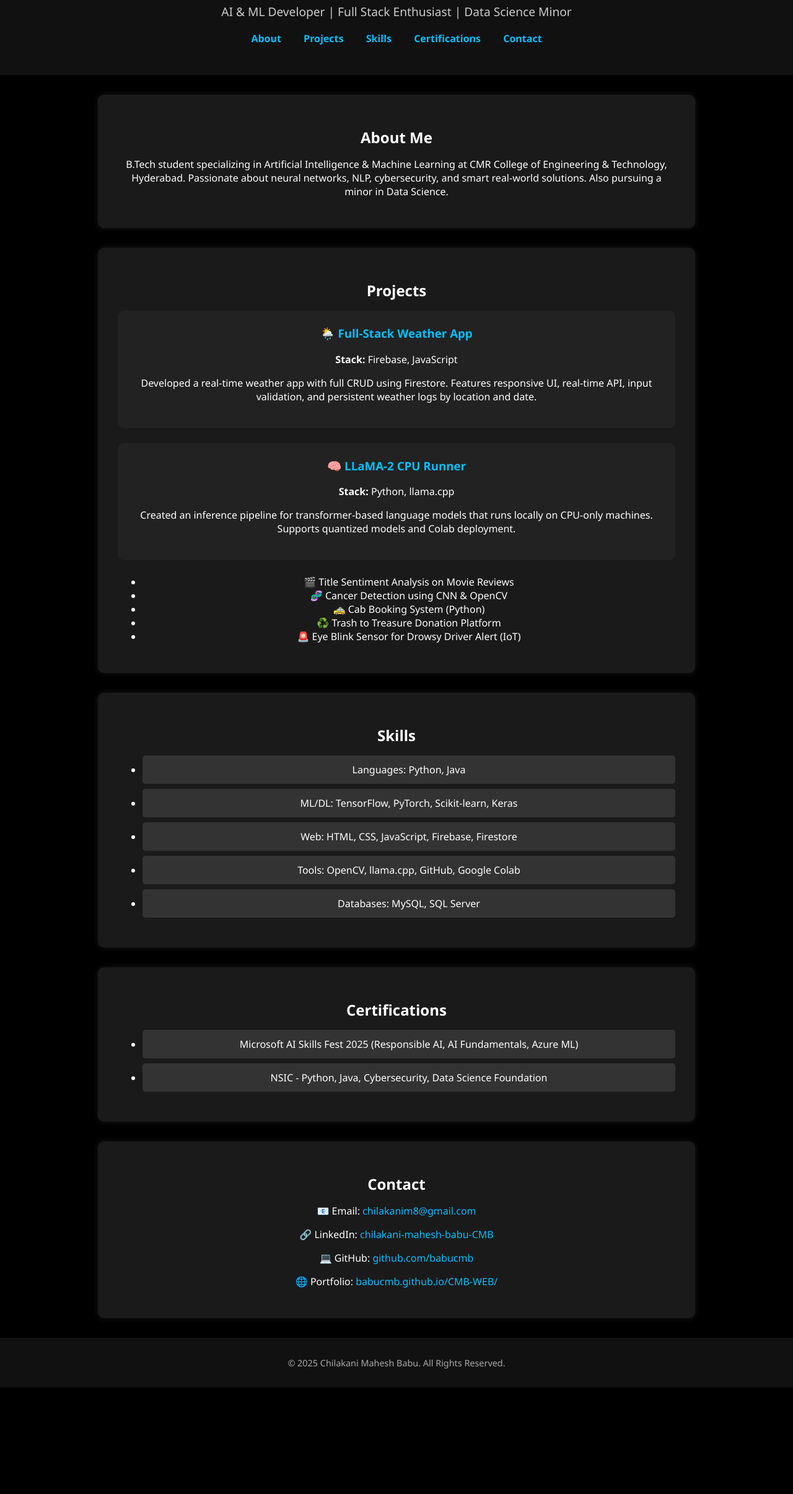
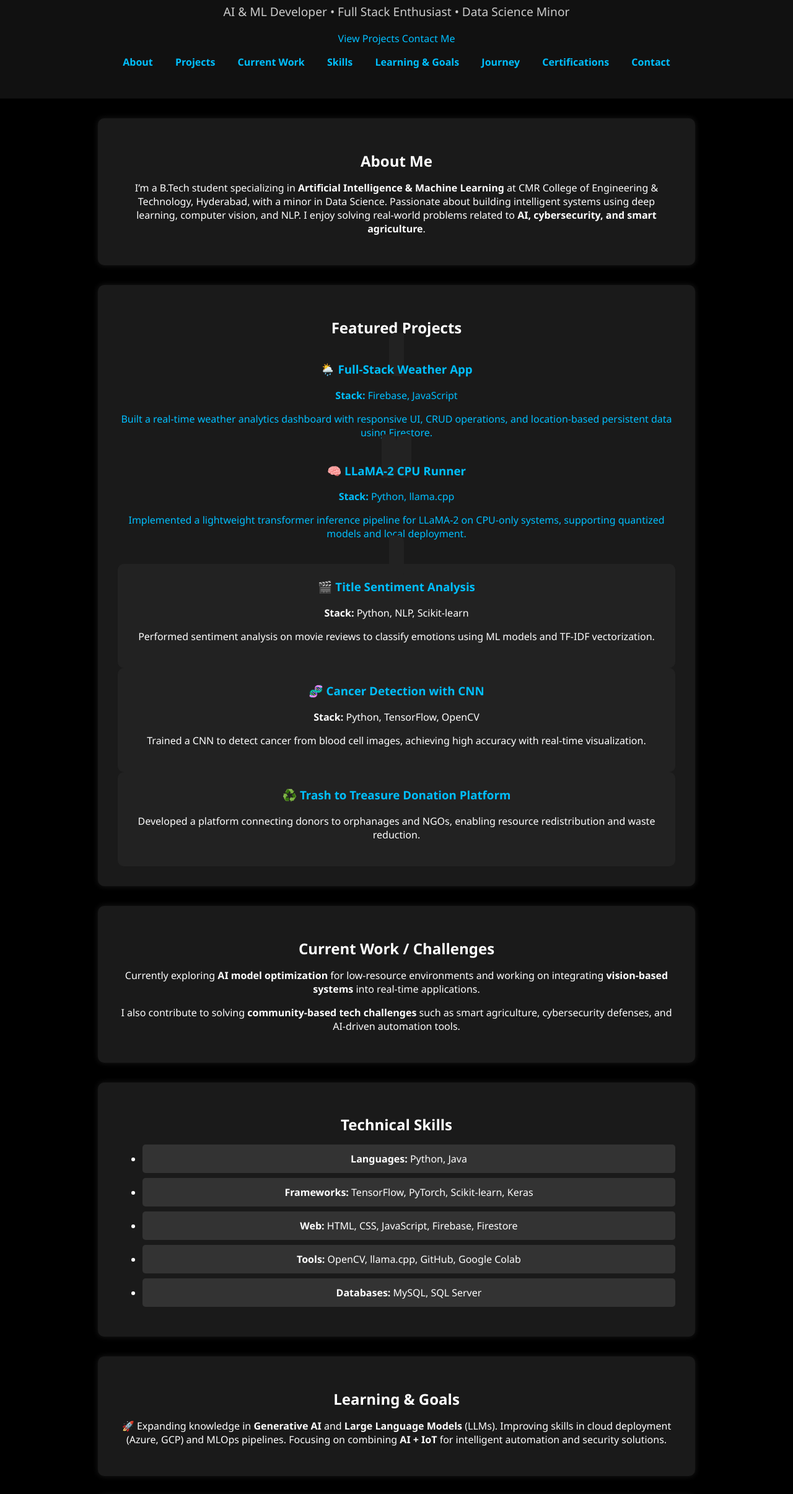
Before and after one commit to babucmb/CMB-WEB, a plain HTML site: page index.html in a window 1280 px wide. Shown: the part 96-2507 px from the top of the page at 62% size. Before the commit the page ends 2335 px from the top, so only its background shows below. Drawn offline with Linux system fonts and the light colour scheme.

Commit message:
Update index.html

```diff
--- a/index.html
+++ b/index.html
@@ -2,69 +2,138 @@
 <html lang="en">
 <head>
   <meta charset="UTF-8" />
-  <meta name="viewport" content="width=device-width, initial-scale=1.0"/>
-  <title>Chilakani Mahesh Babu | AI/ML Portfolio</title>
-  <link rel="stylesheet" href="style.css"/>
+  <meta name="viewport" content="width=device-width, initial-scale=1.0" />
+  <title>Chilakani Mahesh Babu | AI/ML Developer Portfolio</title>
+  <link rel="stylesheet" href="style.css" />
 </head>
 <body>
-  <header>
-    <h1>Chilakani Mahesh Babu</h1>
-    <p>AI & ML Developer | Full Stack Enthusiast | Data Science Minor</p>
+  <header class="hero">
+    <div class="hero-content">
+      <h1 class="glow">Chilakani Mahesh Babu</h1>
+      <p class="tagline">AI & ML Developer • Full Stack Enthusiast • Data Science Minor</p>
+      <div class="cta-buttons">
+        <a href="#projects" class="btn">View Projects</a>
+        <a href="#contact" class="btn btn-outline">Contact Me</a>
+      </div>
+    </div>
     <nav>
       <ul>
         <li><a href="#about">About</a></li>
         <li><a href="#projects">Projects</a></li>
+        <li><a href="#current">Current Work</a></li>
         <li><a href="#skills">Skills</a></li>
+        <li><a href="#learning">Learning & Goals</a></li>
+        <li><a href="#timeline">Journey</a></li>
         <li><a href="#certifications">Certifications</a></li>
         <li><a href="#contact">Contact</a></li>
       </ul>
     </nav>
   </header>
 
+  <!-- ABOUT -->
   <section id="about">
     <h2>About Me</h2>
-    <p>B.Tech student specializing in Artificial Intelligence & Machine Learning at CMR College of Engineering & Technology, Hyderabad. Passionate about neural networks, NLP, cybersecurity, and smart real-world solutions. Also pursuing a minor in Data Science.</p>
+    <p>
+      I’m a B.Tech student specializing in <strong>Artificial Intelligence & Machine Learning</strong> at
+      CMR College of Engineering & Technology, Hyderabad, with a minor in Data Science.
+      Passionate about building intelligent systems using deep learning, computer vision, and NLP.
+      I enjoy solving real-world problems related to <strong>AI, cybersecurity, and smart agriculture</strong>.
+    </p>
   </section>
 
+  <!-- PROJECTS -->
   <section id="projects">
-    <h2>Projects</h2>
+    <h2>Featured Projects</h2>
 
-    <a href="https://github.com/babucmb/weather_app_task_intern" target="_blank" class="project-link">
-      <div class="project-card">
+    <div class="project-grid">
+      <a href="https://github.com/babucmb/weather_app_task_intern" target="_blank" class="project-card">
         <h3>🌦️ Full-Stack Weather App</h3>
         <p><strong>Stack:</strong> Firebase, JavaScript</p>
-        <p>Developed a real-time weather app with full CRUD using Firestore. Features responsive UI, real-time API, input validation, and persistent weather logs by location and date.</p>
-      </div>
-    </a>
+        <p>Built a real-time weather analytics dashboard with responsive UI, CRUD operations,
+        and location-based persistent data using Firestore.</p>
+      </a>
 
-    <a href="https://github.com/babucmb/LLaMA-2-CPU-Runner" target="_blank" class="project-link">
-      <div class="project-card">
+      <a href="https://github.com/babucmb/LLaMA-2-CPU-Runner" target="_blank" class="project-card">
         <h3>🧠 LLaMA-2 CPU Runner</h3>
         <p><strong>Stack:</strong> Python, llama.cpp</p>
-        <p>Created an inference pipeline for transformer-based language models that runs locally on CPU-only machines. Supports quantized models and Colab deployment.</p>
+        <p>Implemented a lightweight transformer inference pipeline for LLaMA-2 on CPU-only systems,
+        supporting quantized models and local deployment.</p>
+      </a>
+
+      <div class="project-card">
+        <h3>🎬 Title Sentiment Analysis</h3>
+        <p><strong>Stack:</strong> Python, NLP, Scikit-learn</p>
+        <p>Performed sentiment analysis on movie reviews to classify emotions using ML models and TF-IDF vectorization.</p>
       </div>
-    </a>
 
-    <ul>
-      <li>🎬 Title Sentiment Analysis on Movie Reviews</li>
-      <li>🧬 Cancer Detection using CNN & OpenCV</li>
-      <li>🚕 Cab Booking System (Python)</li>
-      <li>♻️ Trash to Treasure Donation Platform</li>
-      <li>🚨 Eye Blink Sensor for Drowsy Driver Alert (IoT)</li>
+      <div class="project-card">
+        <h3>🧬 Cancer Detection with CNN</h3>
+        <p><strong>Stack:</strong> Python, TensorFlow, OpenCV</p>
+        <p>Trained a CNN to detect cancer from blood cell images, achieving high accuracy with real-time visualization.</p>
+      </div>
+
+      <div class="project-card">
+        <h3>♻️ Trash to Treasure Donation Platform</h3>
+        <p>Developed a platform connecting donors to orphanages and NGOs, enabling resource redistribution and waste reduction.</p>
+      </div>
+    </div>
+  </section>
+
+  <!-- CURRENT WORK -->
+  <section id="current">
+    <h2>Current Work / Challenges</h2>
+    <p>
+      Currently exploring <strong>AI model optimization</strong> for low-resource environments and
+      working on integrating <strong>vision-based systems</strong> into real-time applications.
+    </p>
+    <p>
+      I also contribute to solving <strong>community-based tech challenges</strong> such as smart agriculture,
+      cybersecurity defenses, and AI-driven automation tools.
+    </p>
+  </section>
+
+  <!-- SKILLS -->
+  <section id="skills">
+    <h2>Technical Skills</h2>
+    <ul class="skills-list">
+      <li><strong>Languages:</strong> Python, Java</li>
+      <li><strong>Frameworks:</strong> TensorFlow, PyTorch, Scikit-learn, Keras</li>
+      <li><strong>Web:</strong> HTML, CSS, JavaScript, Firebase, Firestore</li>
+      <li><strong>Tools:</strong> OpenCV, llama.cpp, GitHub, Google Colab</li>
+      <li><strong>Databases:</strong> MySQL, SQL Server</li>
     </ul>
   </section>
 
-  <section id="skills">
-    <h2>Skills</h2>
-    <ul class="skills-list">
-      <li>Languages: Python, Java</li>
-      <li>ML/DL: TensorFlow, PyTorch, Scikit-learn, Keras</li>
-      <li>Web: HTML, CSS, JavaScript, Firebase, Firestore</li>
-      <li>Tools: OpenCV, llama.cpp, GitHub, Google Colab</li>
-      <li>Databases: MySQL, SQL Server</li>
-    </ul>
+  <!-- LEARNING -->
+  <section id="learning">
+    <h2>Learning & Goals</h2>
+    <p>
+      🚀 Expanding knowledge in <strong>Generative AI</strong> and <strong>Large Language Models</strong> (LLMs).
+      Improving skills in cloud deployment (Azure, GCP) and MLOps pipelines.
+      Focusing on combining <strong>AI + IoT</strong> for intelligent automation and security solutions.
+    </p>
   </section>
 
+  <!-- TIMELINE -->
+  <section id="timeline">
+    <h2>Journey</h2>
+    <div class="timeline">
+      <div class="timeline-item">
+        <span>🎓 2023</span>
+        <p>Completed Diploma in Computer Engineering at TRR College of Technology (8.32 CGPA).</p>
+      </div>
+      <div class="timeline-item">
+        <span>💻 2024</span>
+        <p>Google AI Virtual Internship – Worked on AIML projects and deep learning foundations.</p>
+      </div>
+      <div class="timeline-item">
+        <span>🧠 2025</span>
+        <p>Currently pursuing B.Tech in AI & ML, developing projects in computer vision and NLP.</p>
+      </div>
+    </div>
+  </section>
+
+  <!-- CERTIFICATIONS -->
   <section id="certifications">
     <h2>Certifications</h2>
     <ul class="skills-list">
@@ -73,16 +142,17 @@
     </ul>
   </section>
 
+  <!-- CONTACT -->
   <section id="contact">
     <h2>Contact</h2>
-    <p>📧 Email: <a href="mailto:chilakanim8@gmail.com">chilakanim8@gmail.com</a></p>
-    <p>🔗 LinkedIn: <a href="https://linkedin.com/in/chilakani-mahesh-babu-CMB" target="_blank">chilakani-mahesh-babu-CMB</a></p>
-    <p>💻 GitHub: <a href="https://github.com/babucmb" target="_blank">github.com/babucmb</a></p>
-    <p>🌐 Portfolio: <a href="https://babucmb.github.io/CMB-WEB/" target="_blank">babucmb.github.io/CMB-WEB/</a></p>
+    <p>📧 <a href="mailto:chilakanim8@gmail.com">chilakanim8@gmail.com</a></p>
+    <p>🔗 <a href="https://linkedin.com/in/chilakani-mahesh-babu-CMB" target="_blank">LinkedIn</a></p>
+    <p>💻 <a href="https://github.com/babucmb" target="_blank">GitHub</a></p>
+    <p>🌐 <a href="https://babucmb.github.io/CMB-WEB/" target="_blank">Portfolio</a></p>
   </section>
 
   <footer>
-    <p>&copy; 2025 Chilakani Mahesh Babu. All Rights Reserved.</p>
+    <p>&copy; 2025 Chilakani Mahesh Babu. Designed & Built with 💙 AI-Powered Innovation.</p>
   </footer>
 </body>
 </html>
```
